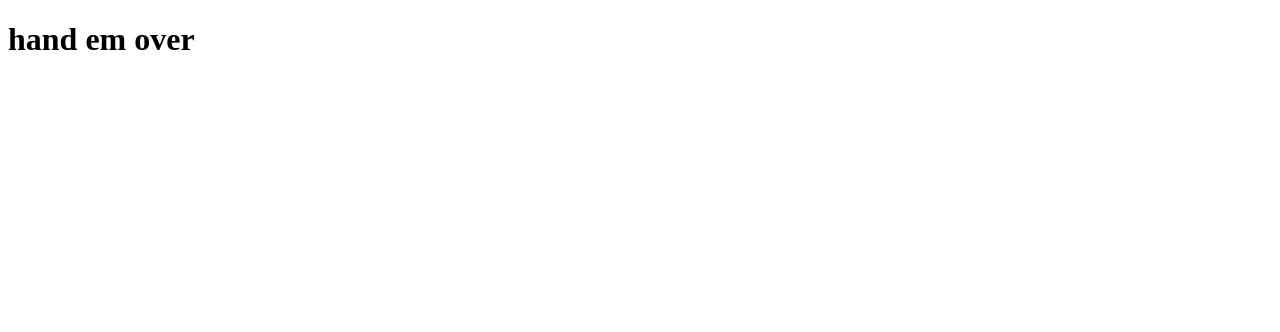
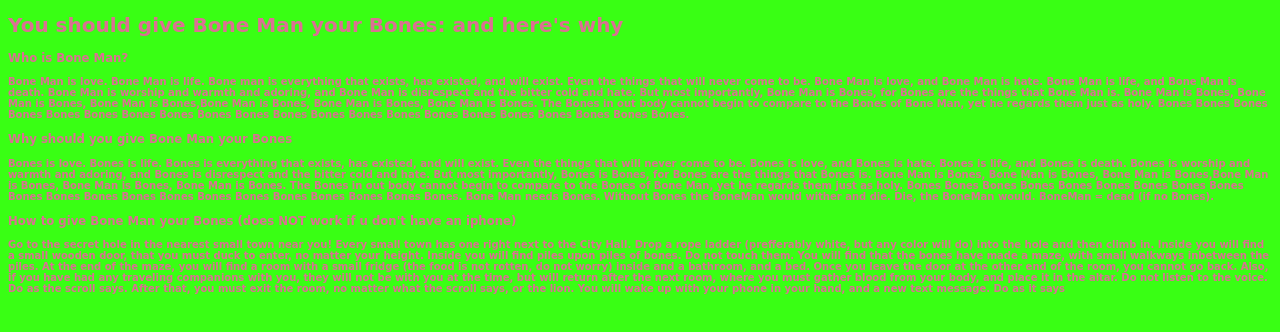
Before and after one commit to Swisscheese8015/Bone-Man, a plain HTML site: page index.html in a window 1280 px wide. Drawn offline with Linux system fonts and the light colour scheme.

Commit message:
Update index.html

```diff
--- a/index.html
+++ b/index.html
@@ -2,6 +2,45 @@
 <head>
   <meta charset = "utf-8">
   <Title> give Bone Man your Bones </Title>
+  <style>
+    body {
+      font-family:cursive;
+      font-weight: bolder;
+      font-size: 10px;
+      background-color: rgb(57,255, 20);
+      color: rgb(219,112,147);
+    }
+  </style>
+</head>
   <body>
-    <h1> hand em over </h1>
+    <h1> You should give Bone Man your Bones: and here's why </h1>
+    <h3> Who is Bone Man? </h3>
+    <p>
+      Bone Man is love. Bone Man is life. Bone man is everything that exists, has existed, and will exist. Even the things that will never come to be. Bone Man is love,
+      and Bone Man is hate. Bone Man is life, and Bone Man is death. Bone Man is worship and warmth and adoring, and Bone Man is disrespect and the bitter cold and hate.
+      But most importantly, Bone Man is Bones, for Bones are the things that Bone Man is. Bone Man is Bones, Bone Man is Bones, Bone Man is Bones,Bone Man is Bones, Bone Man
+      is Bones, Bone Man is Bones. The Bones in out body cannot begin to compare to the Bones of Bone Man, yet he regards them just as holy. Bones Bones Bones Bones
+      Bones Bones Bones Bones Bones Bones Bones Bones Bones Bones Bones Bones Bones Bones Bones Bones Bones.
+    </p>
+    <h3> Why should you give Bone Man your Bones </h3>
+     <p>
+          Bones is love. Bones is life. Bones is everything that exists, has existed, and will exist. Even the things that will never come to be. Bones is love,
+      and Bones is hate. Bones is life, and Bones is death. Bones is worship and warmth and adoring, and Bones is disrespect and the bitter cold and hate.
+      But most importantly, Bones is Bones, for Bones are the things that Bones is. Bone Man is Bones, Bone Man is Bones, Bone Man is Bones,Bone Man is Bones, Bone Man is
+      Bones, Bone Man is Bones. The Bones in out body cannot begin to compare to the Bones of Bone Man, yet he regards them just as holy. Bones Bones Bones Bones
+      Bones Bones Bones Bones Bones Bones Bones Bones Bones Bones Bones Bones Bones Bones Bones Bones Bones.
+
+       Bone Man needs Bones. Without Bones the BoneMan would wither and die. Die, the BoneMan would. BoneMan = dead (if no Bones).
+    </p>
+    <h3> How to give Bone Man your Bones (does NOT work if u don't have an iphone)</h3>
+    <p>
+      Go to the secret hole in the nearest small town near you! Every small town has one right next to the City Hall. Drop a rope ladder (prefferably white, but any color
+      will do) into the hole and then climb in. Inside you will find a small wooden door, that you must duck to enter, no matter your height. Inside you will find piles
+      upon piles of bones. Do not touch them. You will find that the bones have made a maze, with small walkways inbetween the piles. At the end of the maze, you will
+      find a  room with a small fridge (the food is not rotten, do not worry) inside and a bathroom, and a bed. Once you leave the door at the other end of the room, you
+      cannot go back. Also, if you have had any traveling companions with you, they will not be with you at the time, but will return after the next room, where you must
+      gather blood from your body, and place it in the altar. Do not listen to the voice. Do as the scroll says. After that, you must exit the room, no matter what the
+      scroll says, or the lion. You will wake up with your phone in your hand, and a new text message. Do as it says
+
+    </p>
   </body>
```
